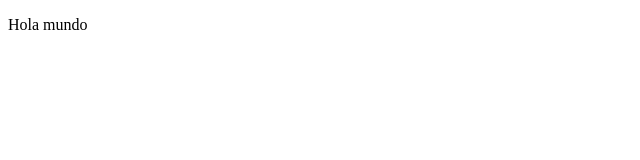
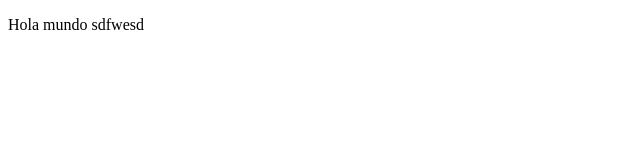
Before and after one commit to ehver7/prpyectoDemoCursoPrework, a plain HTML site: page index.html in a window 1280 px wide. Shown: the full height of the page, 0-640 px from the left. Drawn offline with Linux system fonts and the light colour scheme.

Commit message:
first cambios

```diff
--- a/index.html
+++ b/index.html
@@ -8,7 +8,7 @@
 </head>
 <body>
     <p>
-        Hola mundo
+        Hola mundo sdfwesd
     </p>
 </body>
 </html>
```
